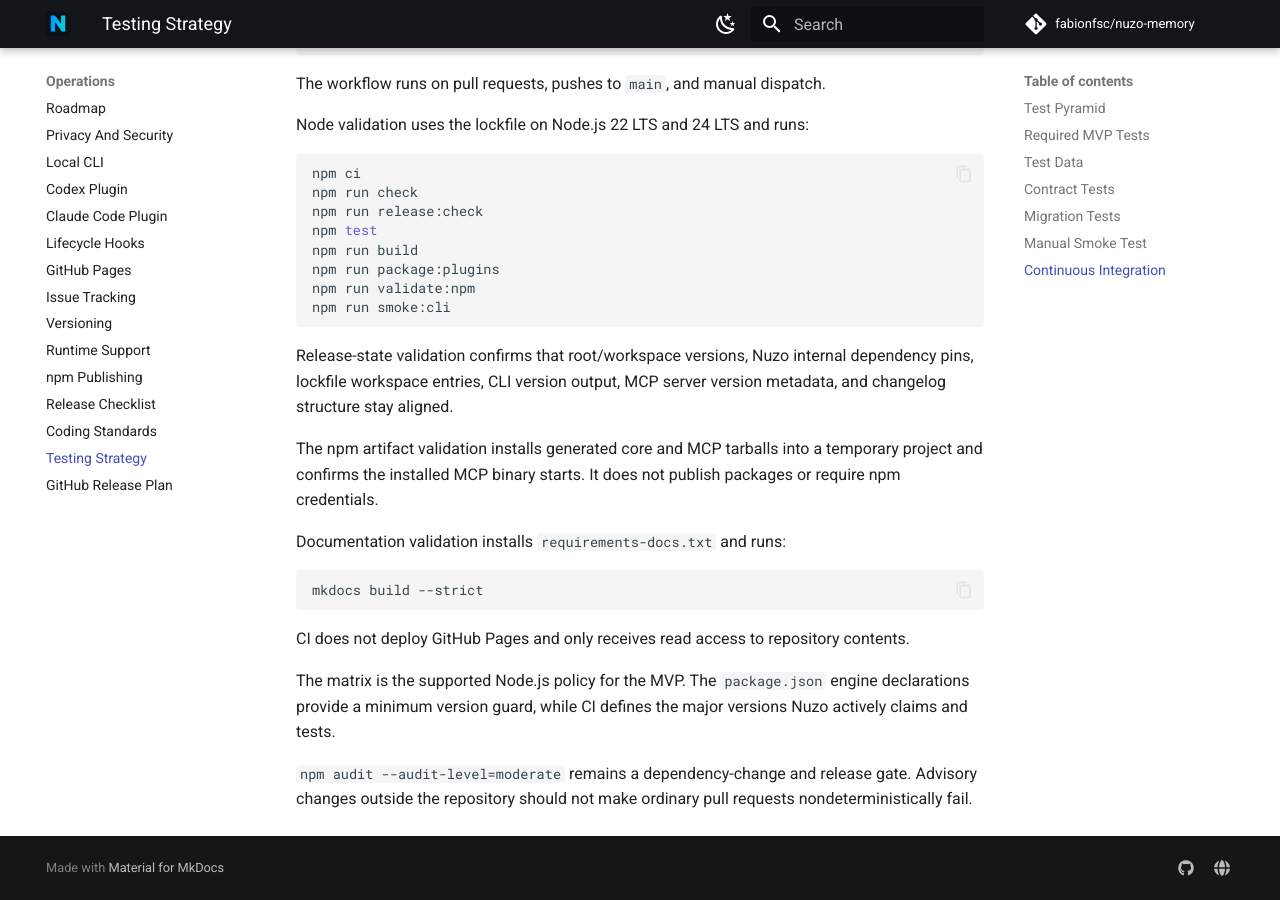
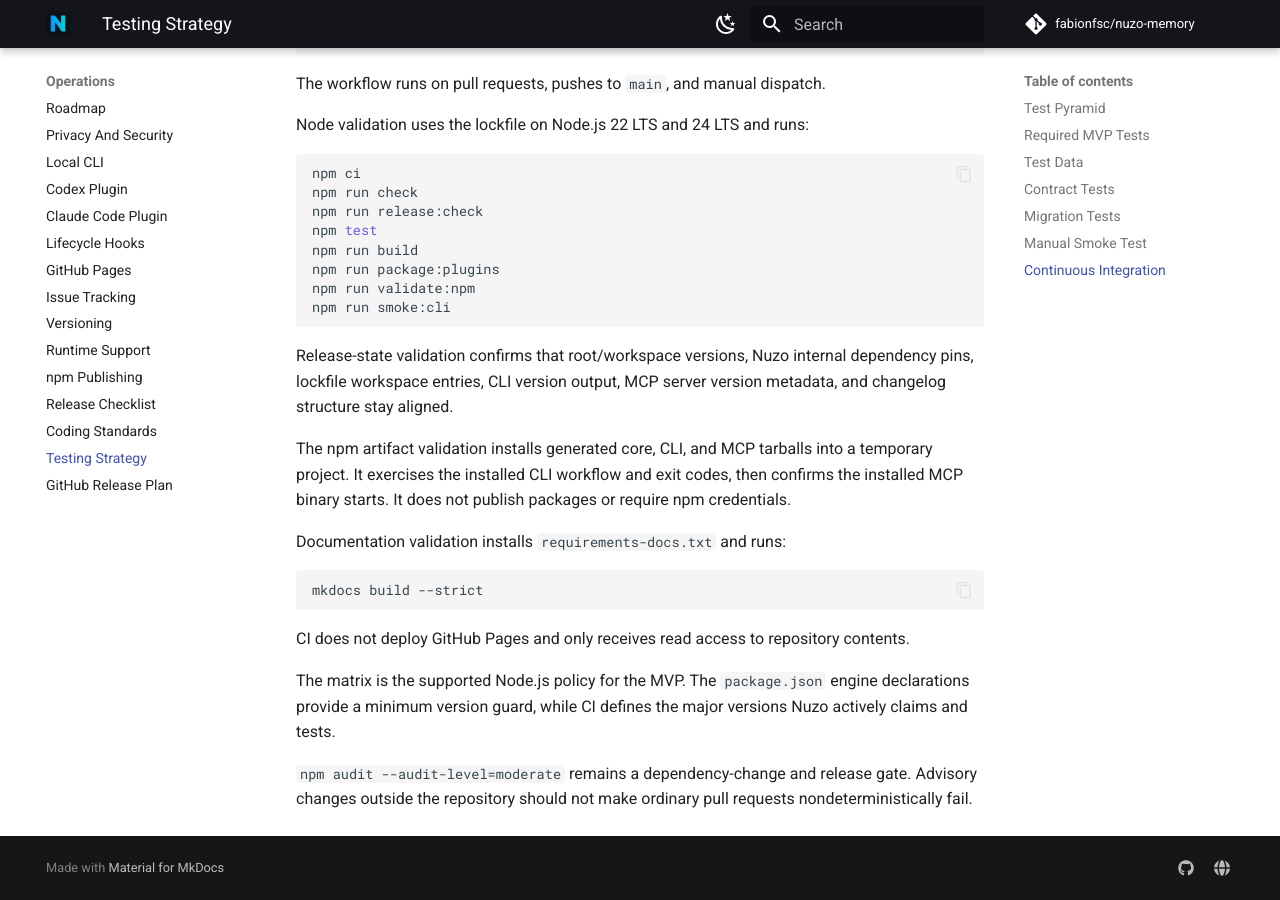
Before and after one commit to fabionfsc/nuzo-memory, an MkDocs documentation site: the page built from docs/operations/testing-strategy.md, in a window 1280 px wide and 900 px high, scrolled down 2692 px. Built offline with MkDocs 1.6.1 and Material for MkDocs 9.7.7, drawn with Linux system fonts in a browser that asks for light colours; comment, search, counter and statistics services are not loaded.

```diff
--- a/docs/operations/testing-strategy.md
+++ b/docs/operations/testing-strategy.md
@@ -116,9 +116,10 @@ Release-state validation confirms that root/workspace versions, Nuzo internal
 dependency pins, lockfile workspace entries, CLI version output, MCP server
 version metadata, and changelog structure stay aligned.
 
-The npm artifact validation installs generated core and MCP tarballs into a
-temporary project and confirms the installed MCP binary starts. It does not
-publish packages or require npm credentials.
+The npm artifact validation installs generated core, CLI, and MCP tarballs into
+a temporary project. It exercises the installed CLI workflow and exit codes,
+then confirms the installed MCP binary starts. It does not publish packages or
+require npm credentials.
 
 Documentation validation installs `requirements-docs.txt` and runs:
 
```
Also changed, not shown: CHANGELOG.md (+4 -0 lines), README.md (+2 -2 lines), docs/getting-started/index.md (+1 -1 lines), docs/index.md (+3 -3 lines), docs/operations/roadmap.md (+14 -3 lines), docs/product/positioning.md (+1 -1 lines).
